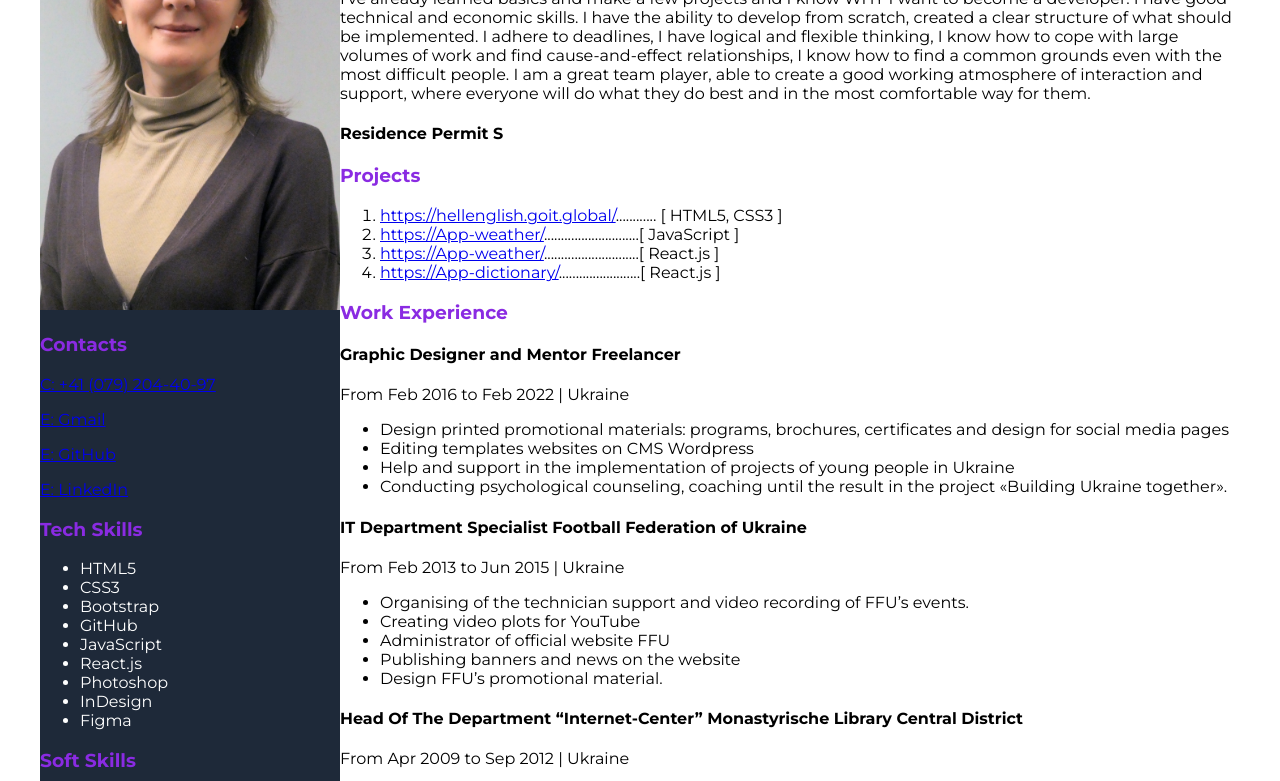
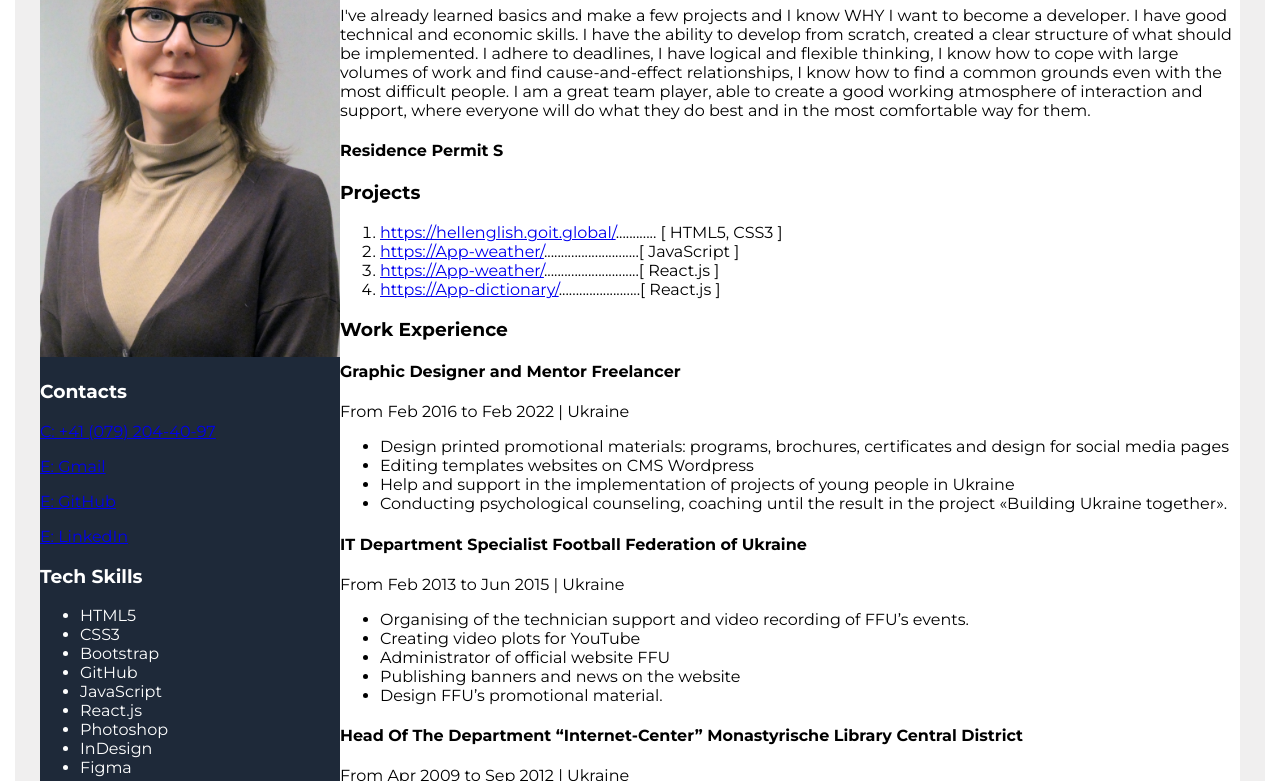
Before and after one commit to Viksia/resume-project, a plain HTML site: page index.html in a window 1280 px wide. Shown: the part 150-931 px from the top of the page. Drawn offline with Linux system fonts and the light colour scheme.

Commit message:
Edited place photo

```diff
--- a/index.html
+++ b/index.html
@@ -159,7 +159,7 @@
         </div>
         <!-- Sidebar -->
         <aside class="sidebar">
-            <img src="/images/photo.png" alt="my photo" width="300">
+            <img src="/images/photo.png" alt="my photo" width="300" class="my_photo">
             <!-- Contacts -->
             <div>
                 <h3>Contacts</h3>
--- a/styles/styles.css
+++ b/styles/styles.css
@@ -1,24 +1,26 @@
 body {
   font-family: "Montserrat", sans-serif;
+  margin: 0 auto;
 }
 
 .main {
   display: flex;
   flex-direction: row-reverse;
-  background-color: #e5e5e5;
+  background-color: #f0efef;
   width: 1200px;
+  padding: 25px;
   margin: 0 auto;
 }
 
 .main-content {
   background-color: #ffffff;
 }
+/*
+h3 {
 
-h3 {
-  color: blueviolet;
 }
 
-/* .project {
+.project {
   margin-bottom: 30px;
 }
 
@@ -35,3 +37,7 @@ h3 {
   background-color: #1e2939;
   color: #ffffff;
 }
+
+.my_photo {
+  margin-top: 30px;
+}
```
